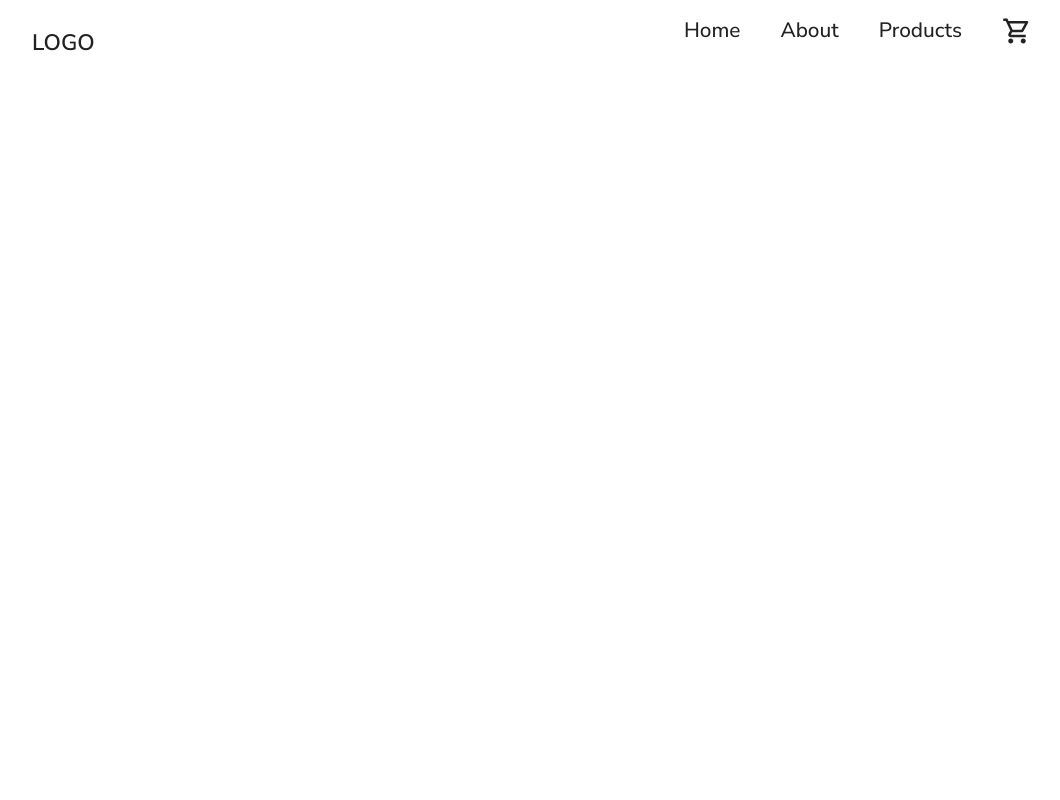
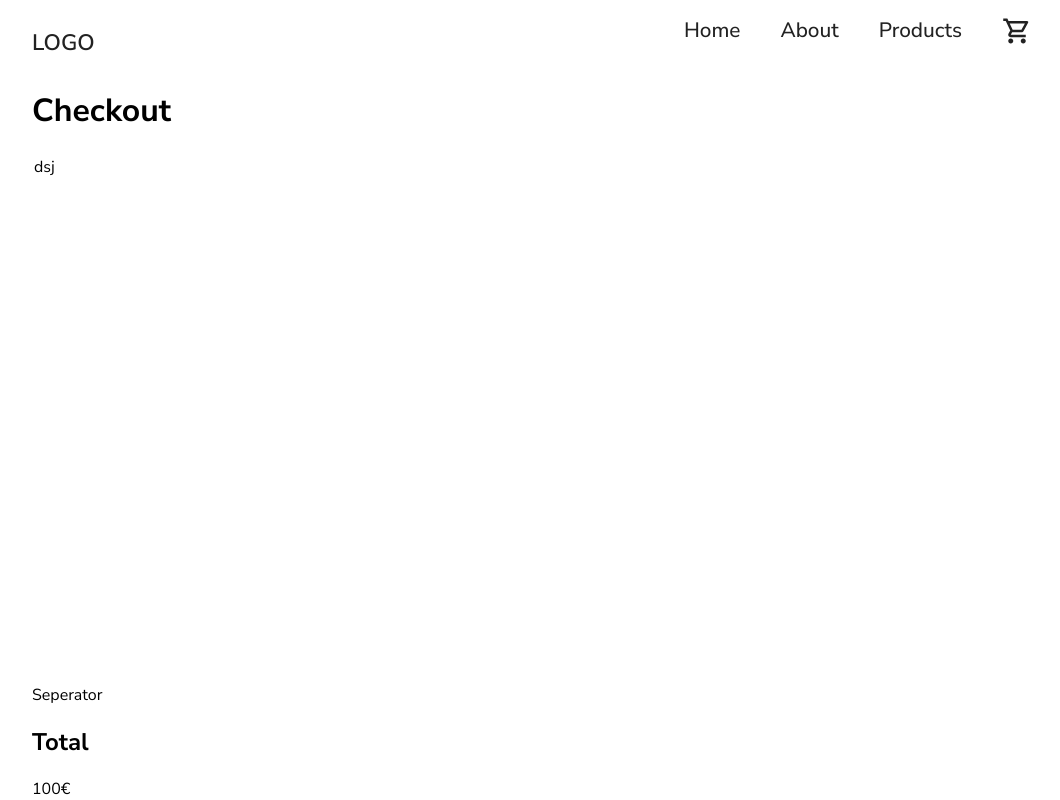
Before and after one commit to Kili196/shopping-page, a React (Vite) app: page /checkout in a window 1280 px wide. Shown: the whole page, without its empty margins (88-1148 px from the left). Built offline with nearby package versions, Linux system fonts and the light colour scheme.

Commit message:
set height of root and html to 100%
make checkout container to use whole size of page

```diff
--- a/src/components/Checkout/Checkout.jsx
+++ b/src/components/Checkout/Checkout.jsx
@@ -1,3 +1,19 @@
+import styles from "./Checkout.module.css";
+
 export default function Checkout() {
-  return {};
+  return (
+    <>
+      <div className={styles["checkout--container"]}>
+        <div>
+          <h1> Checkout</h1>
+          <table> dsj</table>
+        </div>
+        <div>
+          <div> Seperator</div>
+          <h2> Total </h2>
+          <label> 100€</label>
+        </div>
+      </div>
+    </>
+  );
 }
--- a/src/components/Checkout/Checkout.module.css
+++ b/src/components/Checkout/Checkout.module.css
@@ -0,0 +1,7 @@
+.checkout--container {
+  height: max-content;
+  display: flex;
+  flex-direction: column;
+  justify-content: space-between;
+  flex: 1;
+}
--- a/src/components/Layout/Layout.module.css
+++ b/src/components/Layout/Layout.module.css
@@ -2,4 +2,7 @@
   margin: auto;
   margin-left: 120px;
   margin-right: 120px;
+  height: 100%;
+  display: flex;
+  flex-direction: column;
 }
--- a/src/components/routes/CheckoutPage.jsx
+++ b/src/components/routes/CheckoutPage.jsx
@@ -1,3 +1,4 @@
+import Checkout from "../Checkout/Checkout";
 import Layout from "../Layout/Layout";
 import Navbar from "../Navbar/Navbar";
 
@@ -6,6 +7,7 @@ export default function CheckoutPage({ cart }) {
   return (
     <Layout>
       <Navbar />
+      <Checkout />
     </Layout>
   );
 }
--- a/src/index.css
+++ b/src/index.css
@@ -9,3 +9,9 @@ body {
   padding: 0;
   margin: 0;
 }
+
+html,
+#root,
+body {
+  height: 100vh;
+}
```
